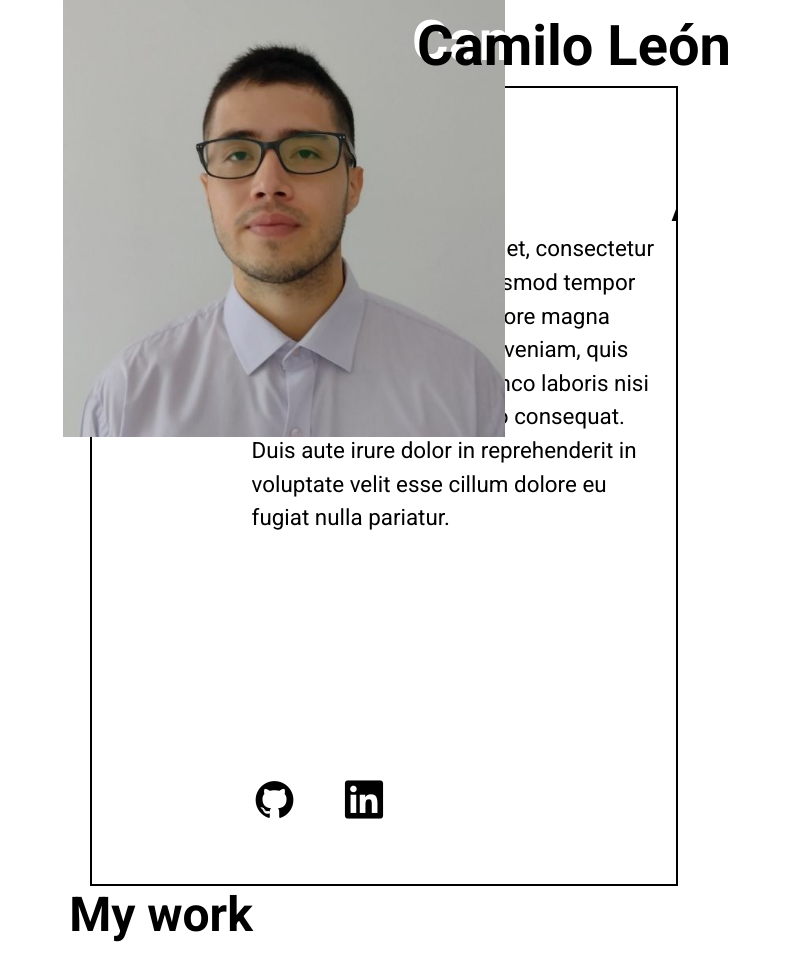
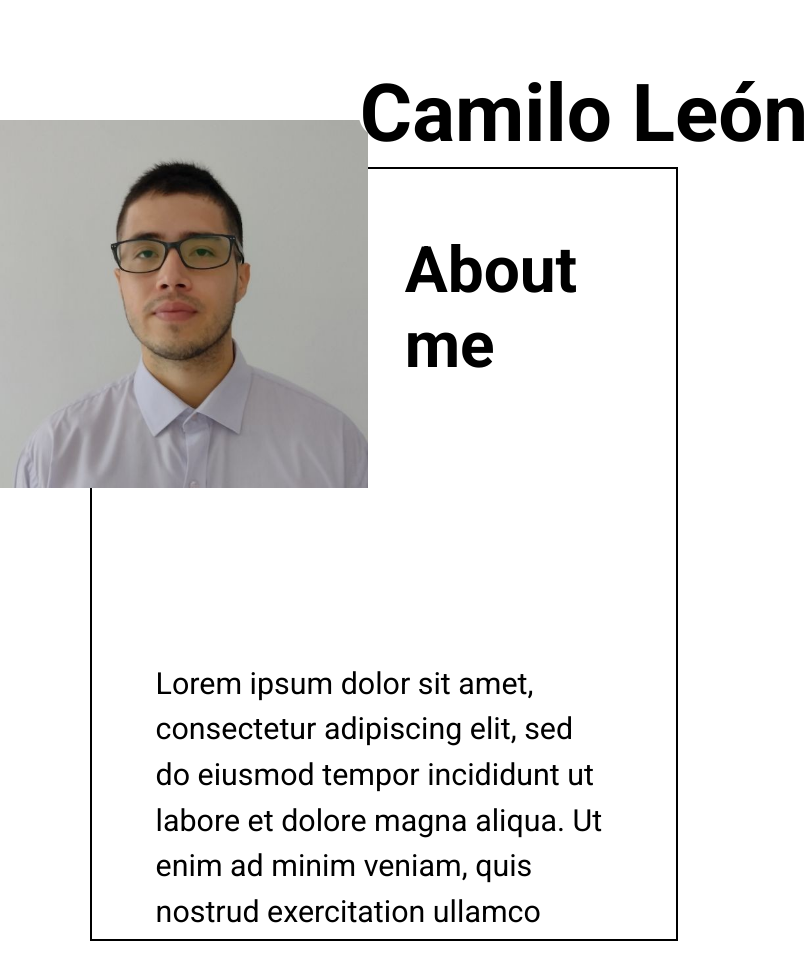
Before and after one commit to leoncol/top-homepage, a website built with webpack: page src/template.html in a window 768 px wide. Shown: the top 954 px of the page, 808 px wide, since content can reach past the window. Built offline with nearby package versions, Linux system fonts and the light colour scheme; a web font is replaced by a local one.

Commit message:
Keep building tablet layout

```diff
--- a/src/styles.css
+++ b/src/styles.css
@@ -610,36 +610,46 @@
 
   .placeholder {
     max-width: 80%;
-    height: 800px;
-    max-height: 90%;
+    height: 80%;
     transform: translateY(70px);
+    display: flex;
+    flex-direction: column;
+    align-items: flex-end;
+    justify-content: space-around;
+    padding: 4rem;
+
   }
 
   .loremipsum {
-    font-size: 1.4rem;
-    transform: translateX(80px) translateY(-10px);
+    font-size: 1.9rem;
     max-width: 120%;
+    margin-top: 0;
 
   }
 
   .placeholder-icon-container {
     max-width: 50%;
+    padding-right: 11rem;
+    padding-bottom: 0rem;
   }
 
  .devicon-linkedin-plain, .devicon-github-original{
-  font-size: 2.5rem;
+  font-size: 3rem;
 }
 
   .aboutme{
-    position: fixed;
-    transform: translateX(500px) translateY(-50px);
-    font-size: 2rem;
-    max-width: 35%;
+    font-size: 4rem;
+    max-width: 70%;
+    padding-left: 7rem;
+    margin: 0;
   }
 
   .textcontainer {
-    transform: translateY(100px);
-    max-width: 80%;
+    max-width: 100%;
+    display: flex;
+    flex-direction: column;
+    align-items: flex-end;
+    gap: 1rem;
   }
 
   .contact-icons {
@@ -647,24 +657,37 @@
   }
 
   .profilepicture {
-    max-width: 60%;
+    max-width: 50%;
     position: absolute;
     z-index: 1;
-    transform: translateX(-100px) translateY(-200px);
+    transform: translateX(-200px) translateY(-180px);
+
+  }
+
+  .tablet-layout-box {
+    width: 380px;
+    height: 246px;
+    margin-right: auto;
+    float: right;
 
   }
 
   .main-content {
     position: relative;
+    height: 100%;
+    padding-bottom: 2rem;
+
+
+
   }
 
 
   .name {
     position: absolute;
     z-index: 1;
-    font-size: 3.5rem;
+    font-size: 5rem;
     color: #000000;
-    transform: translateX(190px) translateY(-370px);
+    transform: translateX(200px) translateY(-370px);
     text-shadow: -5px -5px 0 #ffffff;
     max-width: 500px;
 
@@ -672,7 +695,13 @@
 
 
   .hero {
-    padding: 1rem;
+    padding-left: 1rem;
+    padding-right: 1rem;
+    padding-bottom: 0rem;
+    height: 1000px;
+    align-items: flex-start;
+    min-height: 0vh;
+    max-height: 150vh;
   }
 
 
--- a/src/template.html
+++ b/src/template.html
@@ -22,6 +22,7 @@
    <div class="placeholder">
      <div class="textcontainer">
        <h1 class="aboutme">About me</h1>
+       <div class="tablet-layout-box"></div>
        <p class="loremipsum">Lorem ipsum dolor sit amet, consectetur adipiscing elit, sed do eiusmod tempor incididunt ut labore et dolore magna
          aliqua. Ut enim ad minim veniam, quis nostrud exercitation ullamco laboris nisi ut aliquip ex ea commodo consequat.
          Duis aute irure dolor in reprehenderit in voluptate velit esse cillum dolore eu fugiat nulla pariatur.</p>
```
